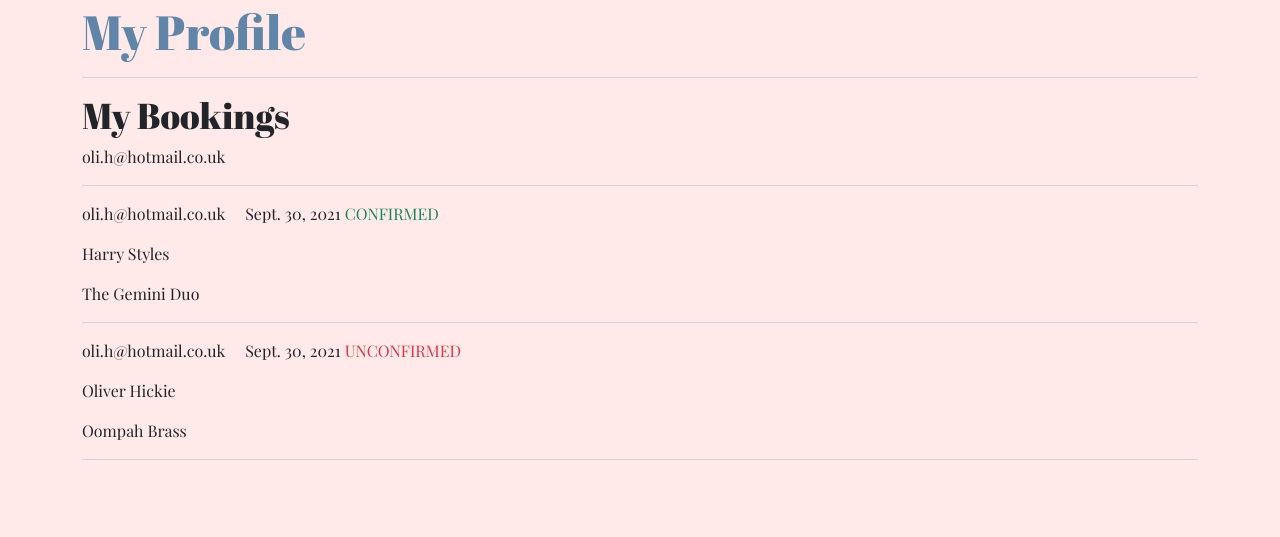
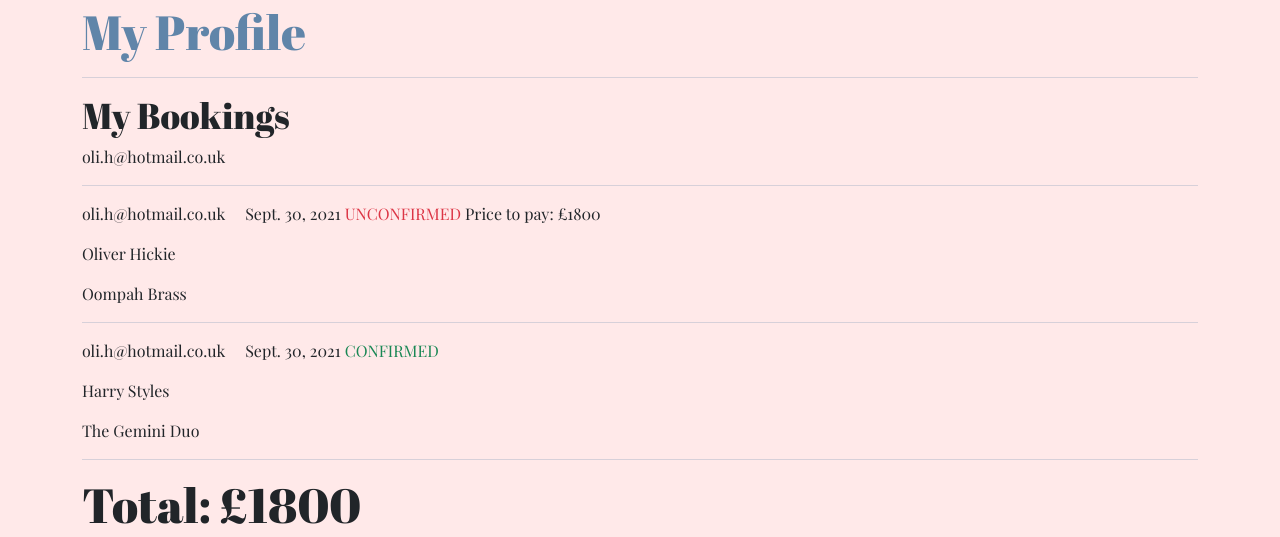
Before and after one commit to OliHickie/book_a_band, a Django app: page /bookings/my_bookings in a window 1280 px wide. Shown: the part 293-830 px from the top of the page. Before the commit the page ends 753 px from the top, so only its background shows below. Run offline with Django 3.2, Linux system fonts and the light colour scheme; a user stored in the database is signed in; data comes from the database, SQL or seed files in the repository; both versions use the stored data as it was after the commit; some libraries are stand-ins or nearby versions.

Commit message:
Add price and total to my bookings

```diff
--- a/bookings/admin.py
+++ b/bookings/admin.py
@@ -4,7 +4,7 @@ from .models import NewBooking
 
 class BookingAdmin(admin.ModelAdmin):
     list_display = ('client_name', 'wedding_date',
-                    'venue_name', 'email', 'contact_number',)
+                    'venue_name', 'email', 'contact_number', 'booking_created_at', 'booking_updated_at',)
 
     ordering = ('wedding_date',)
 
--- a/bookings/forms.py
+++ b/bookings/forms.py
@@ -6,7 +6,7 @@ class BookingForm(forms.ModelForm):
 
     class Meta:
         model = NewBooking
-        exclude = ('email', 'band_name')
+        exclude = ('email', 'band_name', 'price')
         fields = ('client_name', 'contact_number',
                   'venue_name', 'venue_address1', 'venue_address2',
                   'county', 'postcode', 'wedding_date', 'start_time',
--- a/bookings/models.py
+++ b/bookings/models.py
@@ -20,6 +20,7 @@ class NewBooking(models.Model):
     additional_information = models.TextField(null=True, blank=True)
     booking_created_at = models.DateTimeField(auto_now_add=True)
     booking_updated_at = models.DateTimeField(auto_now=True)
+    price = models.IntegerField(null=False, blank=False)
     paid = models.BooleanField(default=False)
 
     def __str__(self):
--- a/bookings/templates/bookings/my_bookings.html
+++ b/bookings/templates/bookings/my_bookings.html
@@ -27,6 +27,9 @@
         <span class="ms-auto text-danger">
             UNCONFIRMED
         </span>
+        <span>
+            Price to pay: £{{ booking.price }}
+        </span>
         {% else %}
         <span class="ms-auto text-success">
             CONFIRMED
@@ -43,4 +46,8 @@
 <hr>
 {% endfor %}
 
+<h2>
+    Total: £{{ total }}
+</h2>
+
 {% endblock %}
--- a/bookings/views.py
+++ b/bookings/views.py
@@ -35,6 +35,7 @@ def new_booking(request, band_id):
             booking_form = form.save(commit=False)
             booking_form.email = request.user.email
             booking_form.band_name = band.name
+            booking_form.price = band.price
             form.save()
 
         return redirect('all_bands')
@@ -53,11 +54,17 @@ def my_bookings(request):
     A view to display users bookings
     """
     user = request.user.email
-    bookings = NewBooking.objects.filter(email=user)
+    bookings = NewBooking.objects.filter(email=user).order_by('paid')
+
+    unconfirmed_bookings = bookings.filter(paid=False)
+    total = 0
+    for booking in unconfirmed_bookings:
+        total += booking.price
 
     context = {
         'bookings': bookings,
         'user': user,
+        'total': total,
     }
 
     return render(request, 'bookings/my_bookings.html', context)
```
Also changed, not shown: bookings/migrations/0006_auto_20210905_1044.py (added), db.sqlite3.
